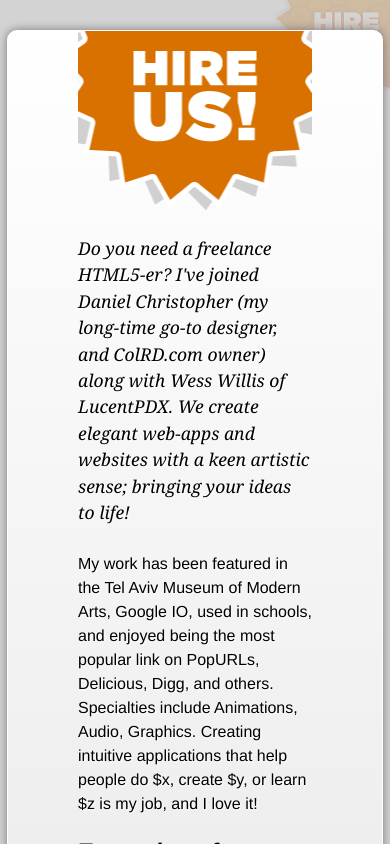
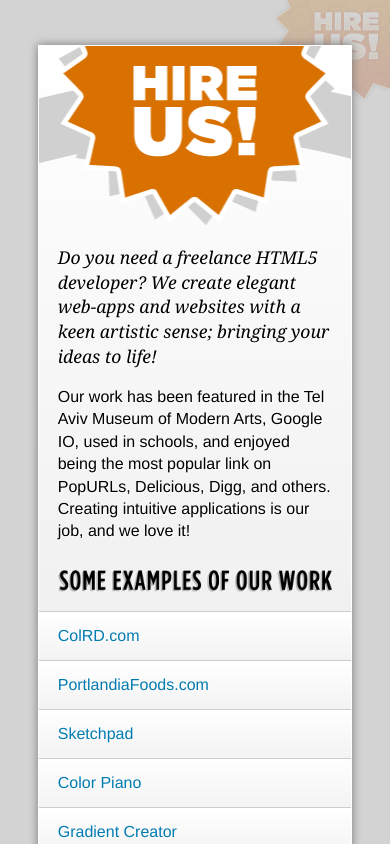
Before and after one commit to Erls-Corporation/Hire-Us, a plain HTML site: page index.html in a window 390 px wide. Both pictures are taken after a click on the link 330 px from the left and 53 px from the top of the page. Drawn offline with Linux system fonts and the light colour scheme.

Commit message:
responsive design, email inclusion

```diff
--- a/hire-us/hire-us.css
+++ b/hire-us/hire-us.css
@@ -55,18 +55,16 @@
 #hire-us-content {
 	cursor:default;
 	font-family: "Helvetica Neue", Helvetica, Arial, sans-serif;
-	line-height:1.5em;
-	padding: 70px;
+	line-height:1.4em;
 	margin-left:auto;
 	margin-right: auto;
-	width: 60%;
+	width: 70%;
 	height:auto;
-	max-width: 520px;
+	max-width: 650px;
 	overflow-y: auto;
 	background: #fff;
-	margin-top:30px;
 	margin-bottom:5%;
-	border-radius: 10px;
+	border-radius: 0 0 10px 10px;
 	border: 1px solid #aaa;
 	border-color: rgba(255,255,255,1);
 	box-shadow: 0 0 10px #777;
@@ -83,16 +81,19 @@
 	font-size: 3em;
 	margin-top:0;
 	line-height:1em;
-	margin-bottom: .5em;
+	margin-bottom: .4em;
 	text-indent: -5000em;
 	height:180px;
-	margin-top:-70px;
 }
 
 #hire-us-content h2 {
-	font-size:1.5em;
+	font-size:1.4em;
 	font-weight: bold;
-	margin: 0 0 .87em;
+	margin: 1.2em 70px .5em;
+	background-image: url("examples.png");
+	background-repeat: no-repeat;
+	height:30px;
+	text-indent: -5000em;
 }
 
 #hire-us-content a:link {
@@ -105,14 +106,15 @@
 }
 
 #hire-us-content p {
-	margin: 0 0 1.5em;
+	margin: 0 70px 1em;
+
 }
 
 #hire-us-content .hire-intro {
 	font-size:1.1em;
 	font-style:italic;
 	font-family: Georgia, "Times New Roman", Times, serif;
-	line-height:1.5em;
+	line-height:1.4em;
 }
 
 #hire-us-content * {
@@ -122,13 +124,8 @@
 }
 
 #hire-us-content ul {
-	margin: 0 5%;
+	margin: 0;
 	padding:0;
-	border: 3px solid transparent;
-	padding: 5px;
-	border-radius: 15px;
-	background: #ccc;
-	padding:3px;
 }
 
 #hire-us-content ul li {
@@ -145,7 +142,7 @@
 #hire-us-content ul li a {
 	position: relative;
 	display: block;
-	padding: .75em;
+	padding: 1em 1.5em;
 	border: 1px solid #ccc;
 	height: 1em;
 	line-height:1em;
@@ -156,20 +153,13 @@
 	text-decoration:none;
 }
 
-#hire-us-content ul li:first-child a {
-	border-radius: 10px 0 0 0;
+#hire-us-content ul li:nth-child(odd) a {
+	padding-left: 70px;
+	border-left: 0;
 }
 
-#hire-us-content ul li:nth-child(2) a {
-	border-radius: 0 10px 0 0;
-}
-
-#hire-us-content ul li:nth-child(5) a {
-	border-radius: 0 0 0 10px;
-}
-
-#hire-us-content ul li:nth-child(6) a {
-	border-radius: 0 0 10px 0;
+#hire-us-content ul li:nth-child(even) a {
+	border-right: 0;
 }
 
 #hire-us-content ul li a:HOVER {
@@ -194,7 +184,7 @@
 	border-radius: 60px;
 	color: #fff;
 	text-shadow: 1px 1px 2px #a92700;
-	margin-top:1.5em;
+	margin-top:1.4em;
 	text-decoration:none;
 }
 
@@ -225,5 +215,59 @@
 
 #hire-us-content .hire-clear {
 	clear:both;
+	line-height: 0;
+	height: 0;
+}
+
+#hire-us-content .hire-contact {
+	display:block;
+	background: #d86600;
+	background-image: linear-gradient(top, #dc7100 0%, #d25a00 100%);
+	background-image: -webkit-gradient(linear, left top, left bottom, color-stop(0, #dc7100), color-stop(1, #d25a00));
+	background-image: -moz-linear-gradient(top,  #dc7100 0%, #d25a00 100%);
+	padding: 30px 0;
+	border-top: 1px solid #fff;
+}
+
+#hire-us-content .hire-contact:HOVER {
+	background: #dc7100;
+	background-image: linear-gradient(top, #Ec8100 0%, #E26B00 100%);
+	background-image: -webkit-gradient(linear, left top, left bottom, color-stop(0, #Ec8100), color-stop(1, #E26a00));
+	background-image: -moz-linear-gradient(top,  #Ec8100 0%, #E26a00 100%);
+}
+
+#hire-us-content .hire-contact .hire-inner {
+	display: block;
+	background-image: url("email.png");
+	background-repeat: no-repeat;
+	background-size: 80%;
+	height: 70px;
+	background-position: center center;
+}
+
+/* MOBILE UI */
+@media screen and (max-width: 700px) {
+	#hire-us-content {
+		width: 80%;
+	}
+	#hire-us-content h2 { margin-left: 6%; margin-right: 6%; }
+	#hire-us-content p { margin-left: 6%; margin-right: 6%;}
+	#hire-us-content .hire-contact { padding-top: 15px; }
+	#hire-us-content .hire-contact .hire-inner {
+		background-size: 90%;
+	}
+	#hire-us-content ul li:nth-child(odd) a { padding-left: 12%; }
+}
+
+@media screen and (max-width: 520px) {
+	#hire-us-content { margin-top: 45px; }
+	#hire-us-content h2 {
+		background-size: 100%;
+	}
+	#hire-us-content .hire-clear {
+		display:none;
+	}
+	#hire-us-content ul li { float:none; width: 100%; }
+	#hire-us-content ul li a { float:none; padding-left: 6% !important; border-left: 0; border-right: 0; }
 
 }
--- a/hire-us/hire-us.js
+++ b/hire-us/hire-us.js
@@ -10,18 +10,18 @@
 
 	HireUs = {
 		promoText: 	"<h1>Hire Us</h1>" +
-					"<p class=\"hire-intro\">Do you need a freelance HTML5-er?  I've joined Daniel Christopher (my long-time go-to designer, and ColRD.com owner) along with Wess Willis of LucentPDX.  We create elegant web-apps and websites with a keen artistic sense; bringing your ideas to life!</p>" +
-					"<p>My work has been featured in the Tel Aviv Museum of Modern Arts, Google IO, used in schools, and enjoyed being the most popular link on PopURLs, Delicious, Digg, and others. Specialties include Animations, Audio, Graphics. Creating intuitive applications that help people do $x, create $y, or learn $z is my job, and I love it!</p>" +
+					"<p class=\"hire-intro\">Do you need a freelance HTML5 developer? We create elegant web-apps and websites with a keen artistic sense; bringing your ideas to life!</p>" +
+					"<p>Our work has been featured in the Tel Aviv Museum of Modern Arts, Google IO, used in schools, and enjoyed being the most popular link on PopURLs, Delicious, Digg, and others. Creating intuitive applications is our job, and we love it!</p>" +
 					"<h2>Examples of our work include:</h2>" +
 					"<ul>" +
 						"<li><a href=\"http://colrd.com\">ColRD.com</a></li>" +
 						"<li><a href=\"http://portlandiafoods.com\">PortlandiaFoods.com</a></li>" +
-						"<li><a href=\"\">Sketchpad</a></li>" +
+						"<li><a href=\"http://mudcu.be/sketchpad/\">Sketchpad</a></li>" +
 						"<li><a href=\"http://mudcu.be/piano/\">Color Piano</a></li>" +
 						"<li><a href=\"http://colrd.com/create/gradient/\">Gradient Creator</a></li>" +
 						"<li><a href=\"http://www.voiceboxpdx.com/\">Voicebox Karaoke</a></li>" +
 					"<br class=\"hire-clear\"></ul>" +
-					"<a href=\"http://lucentpdx.com/contact/\" class=\"hire-button\"><span class=\"hire-button-inner\">Contact LucentPDX With Project Inquires</span></a>",
+					"<a href=\"mailto:connect@whatislucent.com\" class=\"hire-contact\"><span class=\"hire-inner\"></span></a>",
 
 		init: function(placement) {
 			placement = (typeof placement !== 'undefined') ? placement : 'tl';
```
Also changed, not shown: hire-us/email.png (added), hire-us/examples.png (added), 2 other files.
